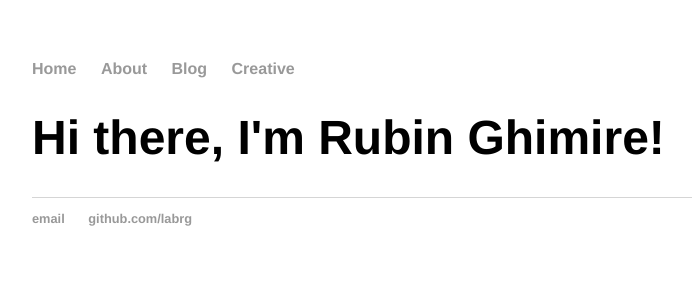
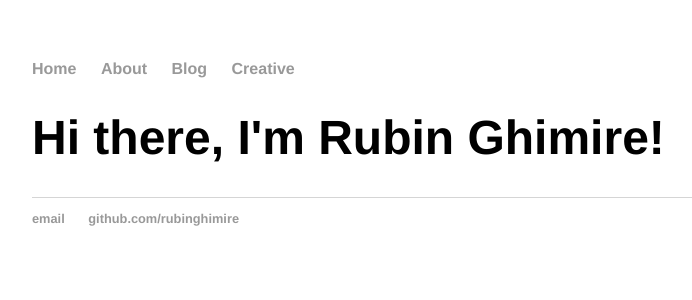
Before and after one commit to rubinghimire/rubinghimire.github.io, a Jekyll site: the page built from index.html, in a window 1280 px wide. Shown: the top 300 px of the page, without its empty margins (160-852 px from the left). Built offline with Jekyll 4.4.1, drawn with Linux system fonts in a browser that asks for light colours.

Commit message:
Update default.html

```diff
--- a/_layouts/default.html
+++ b/_layouts/default.html
@@ -21,8 +21,8 @@
 			</div><!-- /.container -->
 			<footer>
 	    		<ul>
-	        		<li><a href="mailto:rubinghimire@gmail.com">email</a></li>
-	        		<li><a href="https://github.com/labrg">github.com/labrg</a></li>
+	        		<li><a href="mailto:rubinghimire@hotmail.com">email</a></li>
+	        		<li><a href="https://github.com/rubinghimire">github.com/rubinghimire</a></li>
 				</ul>
 			</footer>
 		</body>
```
